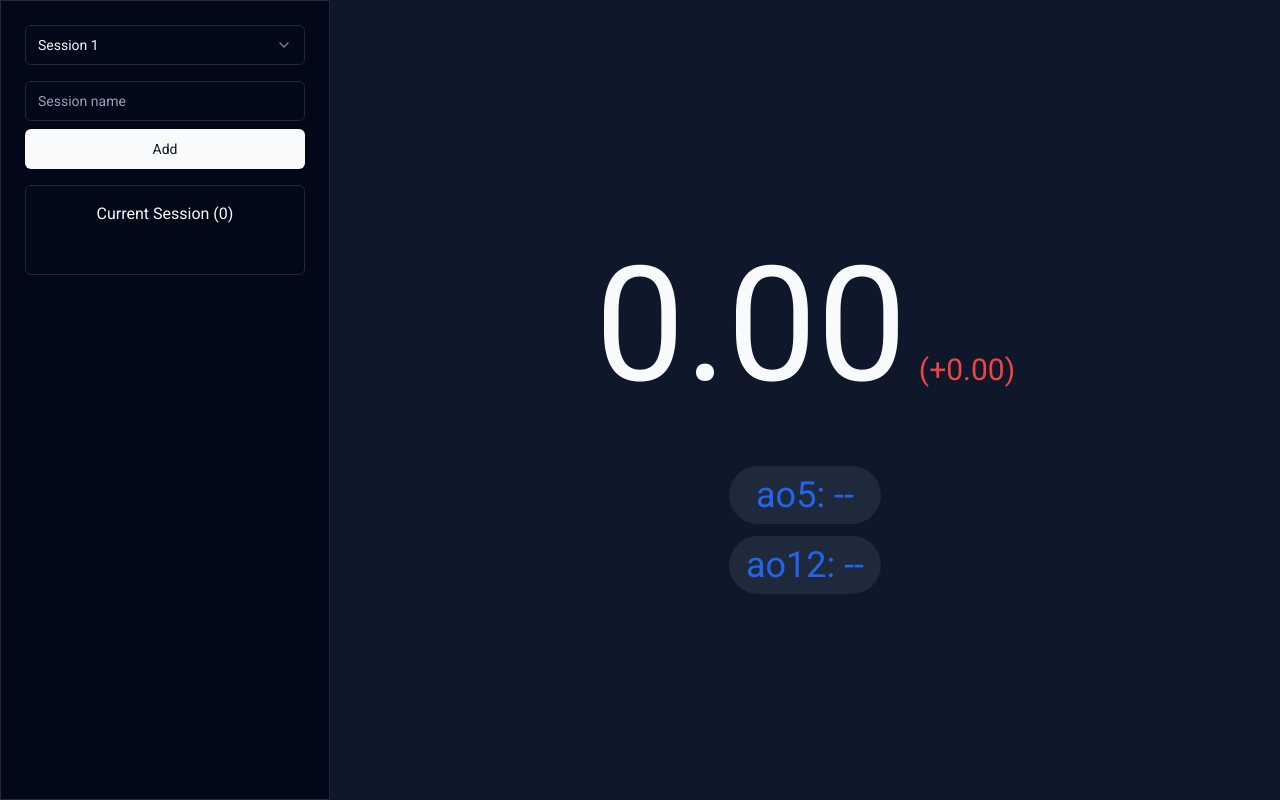
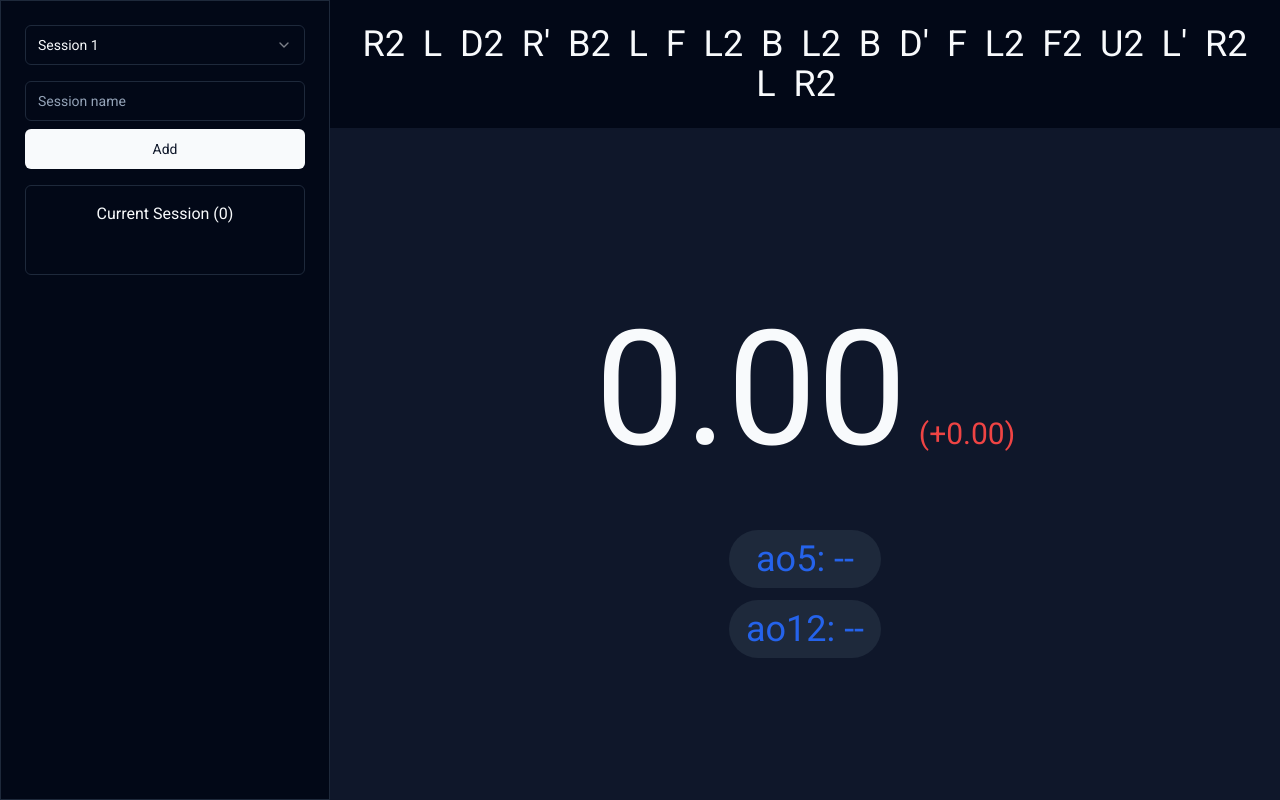
Before and after one commit to debanjan-2002/cube-pulse, a Next.js app: page /timer/13b56b64-14df-4efa-8edf-567d80291c27 in a window 1280 px wide. Built offline with nearby package versions, Linux system fonts and the light colour scheme.

Commit message:
Added feature of scramble generation

```diff
--- /dev/null
+++ b/app/components/Scramble.tsx
@@ -0,0 +1,16 @@
+"use client";
+
+import { useSession } from "../contexts/SessionContext";
+
+const Scramble = () => {
+    const session = useSession();
+    const scramble = session?.scramble;
+
+    return (
+        <div className="p-6 text-4xl text-center whitespace-pre-wrap">
+            {scramble}
+        </div>
+    );
+};
+
+export default Scramble;
--- a/app/components/Timer.tsx
+++ b/app/components/Timer.tsx
@@ -39,6 +39,8 @@ const Timer = () => {
             clearInterval(milisecondsRef.current);
             setIsTimerRunning(false);
 
+            session?.updateScramble();
+
             const time = `${seconds}.${miliseconds.toString().slice(0, 2)}`;
             session?.addTimeToCurrentSession(sessionId, time);
         } else {
@@ -59,9 +61,9 @@ const Timer = () => {
             window.removeEventListener("keydown", keyDownHandler);
         };
     });
-    console.log(miliseconds);
+
     return (
-        <div className="p-4 flex-1 flex justify-center items-center bg-late-100 flex-col gap-5 bg-slate-900">
+        <div className="p-4 flex-1 flex justify-center items-center bg-late-100 flex-col gap-5 bg-slate-900 w-full">
             <div className="text-[10rem] space-x-3">
                 <span>
                     {seconds}.
--- a/app/contexts/SessionContext.tsx
+++ b/app/contexts/SessionContext.tsx
@@ -3,6 +3,7 @@
 import { createContext, useState, useContext } from "react";
 import toast from "react-hot-toast";
 import { v4 as uuid4 } from "uuid";
+import { generateRandomScramble } from "../utils/scrambler";
 
 interface SessionProviderProps {
     children?: React.ReactNode;
@@ -12,6 +13,8 @@ interface SessionContextType {
     data: LocalStorageType[];
     sessionIdToName: Map<string, string>;
     sessionNameToId: Map<string, string>;
+    scramble: string;
+    updateScramble: () => void;
     addTimeToCurrentSession: (sessionId: string, time: string) => void;
     addNewSession: (sessionName: string) => void;
 }
@@ -63,6 +66,7 @@ export const SessionProvider = (props: SessionProviderProps) => {
         useState<Map<string, string>>(idToName);
     const [sessionNameToId, setSessionNameToId] =
         useState<Map<string, string>>(nameToId);
+    const [scramble, setScramble] = useState(generateRandomScramble());
 
     const addTimeToCurrentSession = (sessionId: string, time: string) => {
         setLocalData(prevState => {
@@ -122,12 +126,18 @@ export const SessionProvider = (props: SessionProviderProps) => {
         toast.success("Session added successfully!");
     };
 
+    const updateScramble = () => {
+        setScramble(generateRandomScramble());
+    };
+
     return (
         <SessionContext.Provider
             value={{
                 data: localData,
                 sessionIdToName,
                 sessionNameToId,
+                scramble,
+                updateScramble,
                 addTimeToCurrentSession,
                 addNewSession
             }}
--- a/app/timer/[sessionId]/page.tsx
+++ b/app/timer/[sessionId]/page.tsx
@@ -1,11 +1,15 @@
 import SideBar from "../../components/SideBar";
 import Timer from "../../components/Timer";
+import Scramble from "../../components/Scramble";
 
 const page = () => {
     return (
         <>
             <SideBar />
-            <Timer />
+            <div className="flex flex-col w-full">
+                <Scramble />
+                <Timer />
+            </div>
         </>
     );
 };
--- /dev/null
+++ b/app/utils/scrambler.ts
@@ -0,0 +1,30 @@
+export const generateRandomScramble = () => {
+    const availableMoves = ["R", "L", "U", "D", "F", "B"];
+    const turn = ["'", "2", ""];
+    const scrambleLength = 20;
+    let lastRandomIndex = -1;
+
+    let scramble = "";
+
+    for (let i = 0; i < scrambleLength; i++) {
+        const randomTurnIndex = Math.floor(Math.random() * turn.length);
+        let randomMovesIndex = Math.floor(
+            Math.random() * availableMoves.length
+        );
+
+        while (randomMovesIndex === lastRandomIndex) {
+            randomMovesIndex = Math.floor(
+                Math.random() * availableMoves.length
+            );
+        }
+
+        const currMove = availableMoves[randomMovesIndex];
+        const currTurn = turn[randomTurnIndex];
+        const currNotation = `${currMove}${currTurn}`;
+        scramble += `${currNotation}  `;
+
+        lastRandomIndex = randomMovesIndex;
+    }
+
+    return scramble;
+};
```
